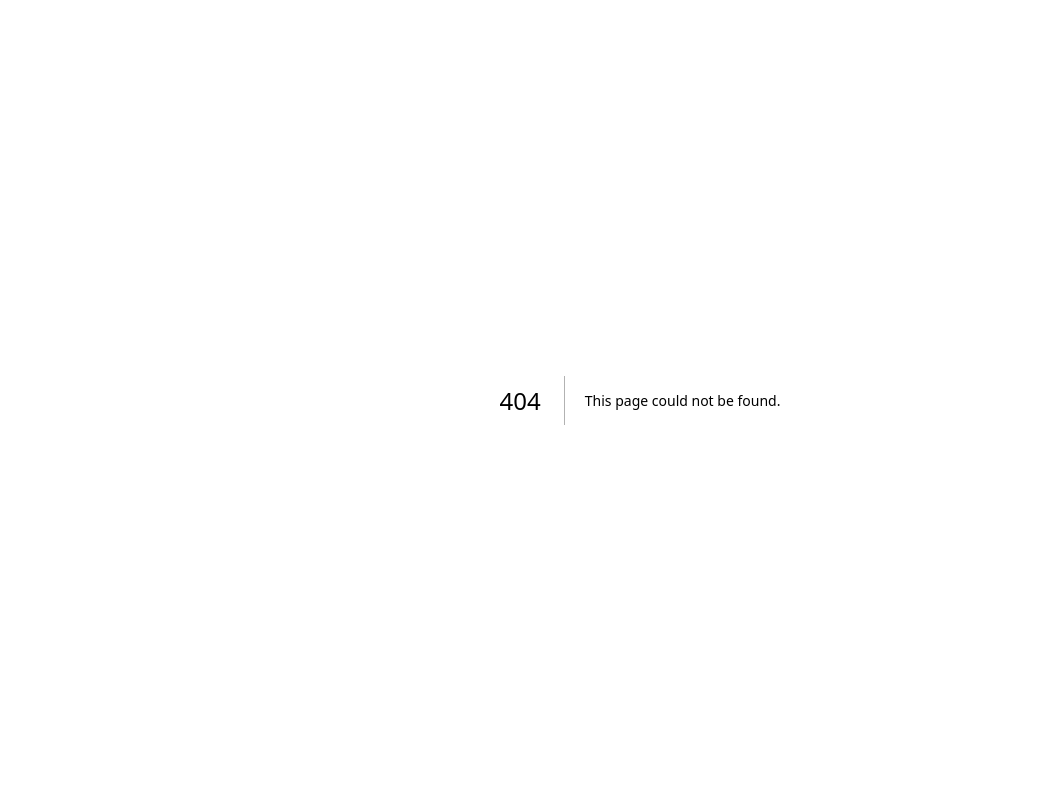
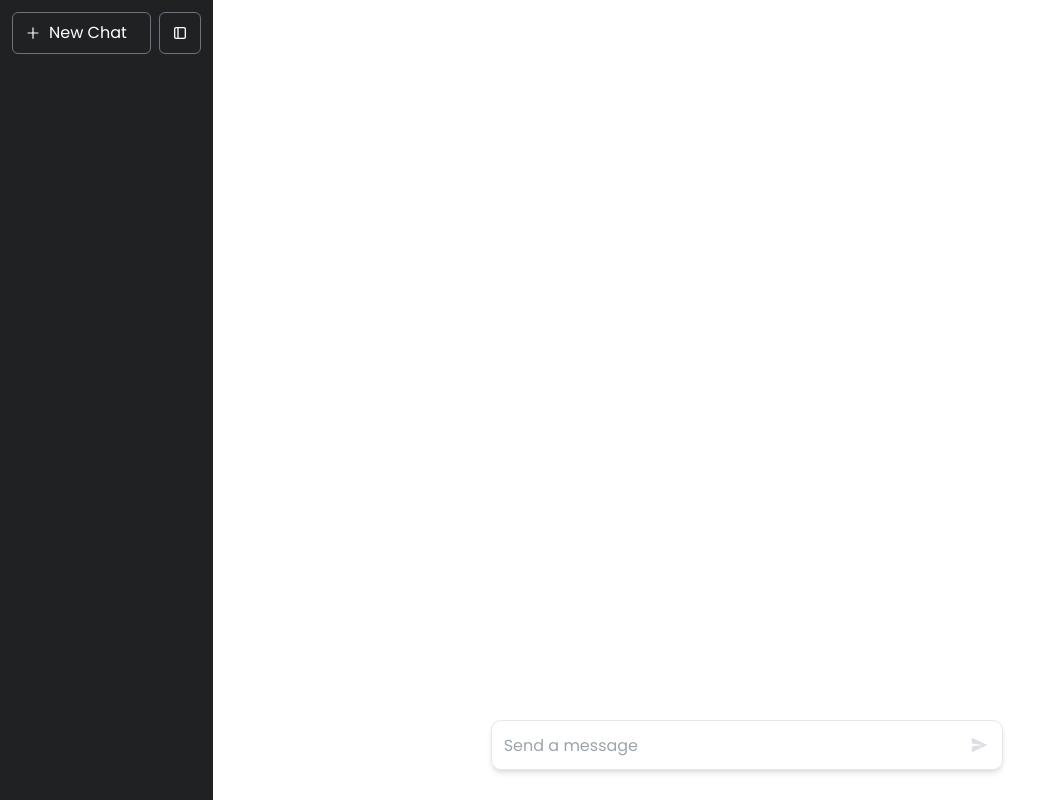
Before and after one commit to MamtazDev/gpt-guider, a Next.js app: page /chatGpt in a window 1280 px wide. Before the commit this address had no page. Shown: the whole page, without its empty margins (0-1054 px from the left). Built offline with nearby package versions, Linux system fonts and the light colour scheme.

Commit message:
gpt design done

```diff
--- /dev/null
+++ b/Layouts/GptLayout.js
@@ -0,0 +1,13 @@
+import Sidebar from "@/components/Gpt/Sidebar";
+import React from "react";
+
+const GptLayout = ({ children }) => {
+  return (
+    <div className="flex w-full">
+      <Sidebar />
+      {children}
+    </div>
+  );
+};
+
+export default GptLayout;
--- /dev/null
+++ b/components/Gpt/Sidebar.js
@@ -0,0 +1,20 @@
+import React from "react";
+import { AiOutlinePlus } from "react-icons/ai";
+import { TbLayoutSidebar } from "react-icons/tb";
+
+const Sidebar = () => {
+  return (
+    <div className="w-2/12 h-screen bg-[#202123] p-3">
+      <div className="flex gap-2">
+        <button className="flex items-center gap-2 px-3 py-2  border-[0.1px] border-gray-500 rounded-[6px] w-full">
+          <AiOutlinePlus /> New Chat
+        </button>
+        <button className="px-3 py-2  border-[0.1px] border-gray-500 rounded-[6px]">
+          <TbLayoutSidebar />
+        </button>
+      </div>
+    </div>
+  );
+};
+
+export default Sidebar;
--- a/package.json
+++ b/package.json
@@ -12,7 +12,8 @@
     "aos": "^2.3.4",
     "next": "13.5.4",
     "react": "^18",
-    "react-dom": "^18"
+    "react-dom": "^18",
+    "react-icons": "^4.11.0"
   },
   "devDependencies": {
     "autoprefixer": "^10",
--- /dev/null
+++ b/pages/chatGpt.js
@@ -0,0 +1,22 @@
+import GptLayout from "@/Layouts/GptLayout";
+import React from "react";
+import { IoMdSend } from "react-icons/io";
+
+const ChatGPTPage = () => {
+  return (
+    <div className="w-10/12 h-screen overflow-y-scroll bg-white relative">
+      <div className=" absolute  left-[50%] -translate-x-[50%] rounded-[10px] w-[40vw] h-[50px] shadow-md border px-3 flex items-center bottom-[30px]">
+        <input
+          type=""
+          name=""
+          placeholder="Send a message"
+          className="outline-0 w-full h-full text-black"
+        />
+        <IoMdSend className="text-[#dedee5] text-xl cursor-pointer" />
+      </div>
+    </div>
+  );
+};
+
+ChatGPTPage.PageLayout = GptLayout;
+export default ChatGPTPage;
```
Also changed, not shown: 1 other file (tests, documents, lock files or other folders).
